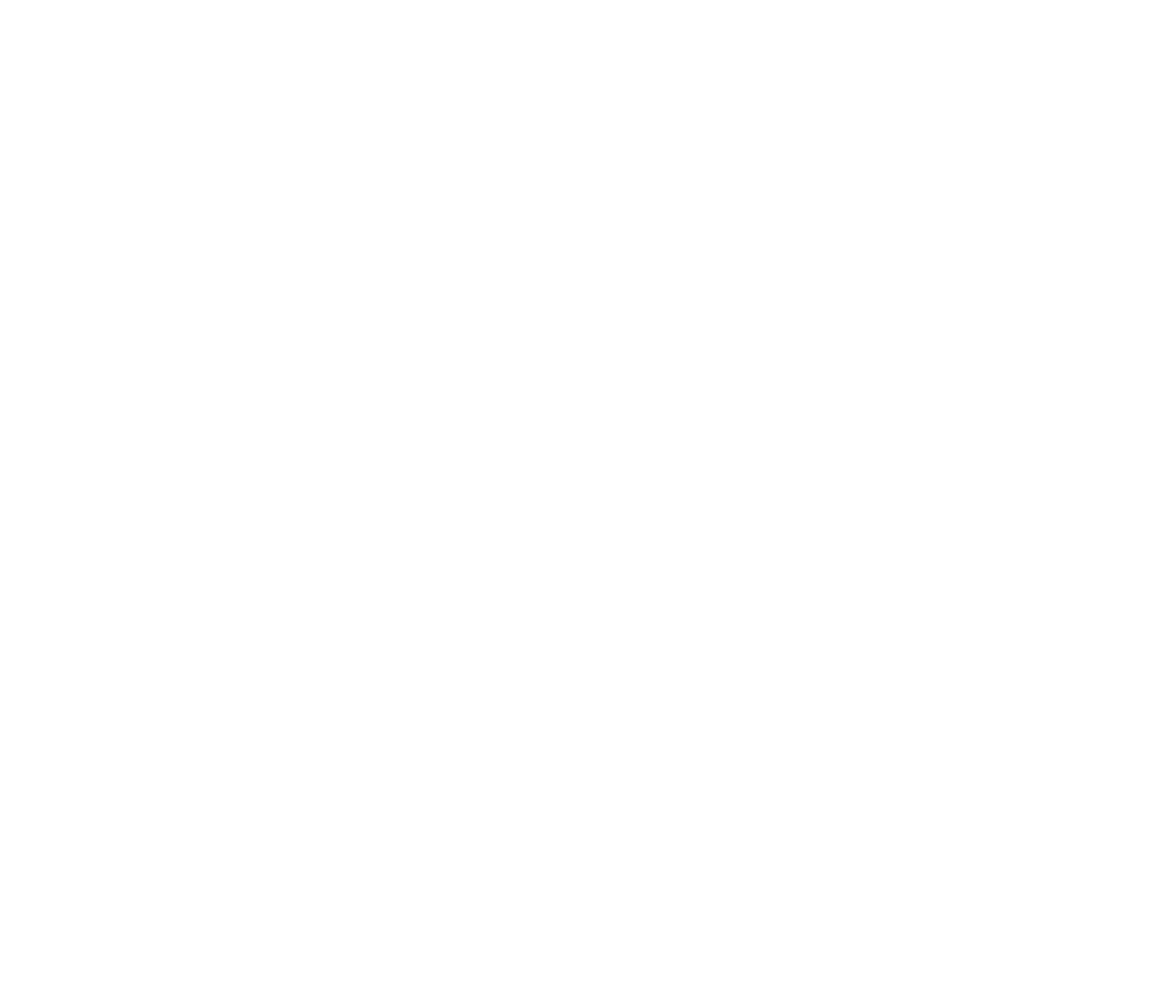
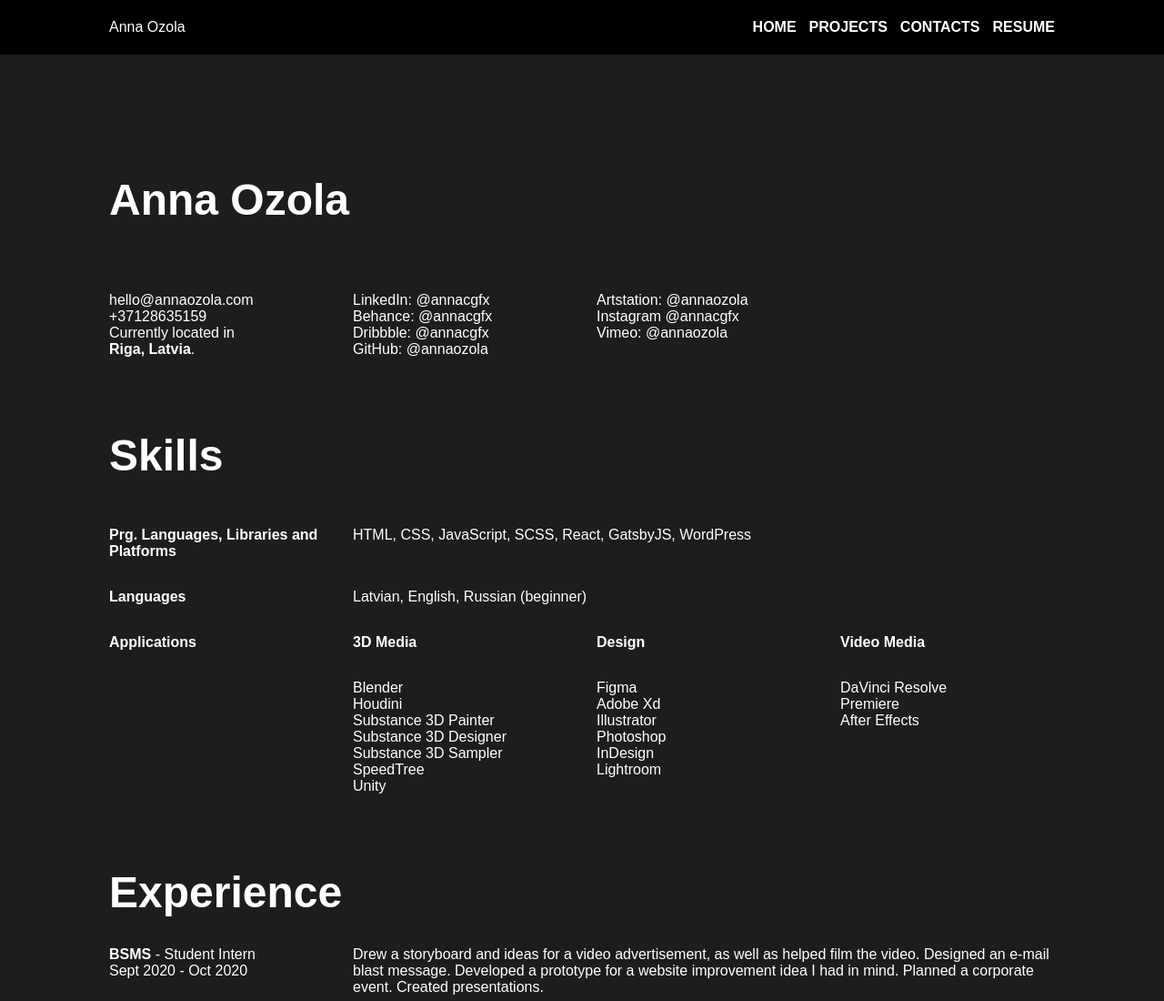
Before and after one commit to annaozola/portfolio, a Gatsby site: page /resume in a window 1280 px wide. Before the commit this address had no page. Shown: the top 1100 px of the page at 91% size. Before the commit the page ends 800 px from the top, so only its background shows below. Built offline with nearby package versions, Linux system fonts and the light colour scheme; Gatsby itself is replaced by a stand-in of ours.

Commit message:
Added Resume page. Started styling.

```diff
--- a/src/components/Navbar.js
+++ b/src/components/Navbar.js
@@ -22,7 +22,7 @@
                 <Link to="/">Home</Link>
                 <Link to="/projects">Projects</Link>
                 <Link to="/">Contacts</Link>
-                <Link to="/">Resume</Link>
+                <Link to="/resume">Resume</Link>
             </div>
           </div>
       </nav>
--- /dev/null
+++ b/src/components/Resumecomp.js
@@ -0,0 +1,92 @@
+import React from 'react'
+import '../styles/global.scss'
+import '../styles/resume.scss'
+
+export default function Resumecomp() {
+  return (
+    <section className="resume">
+        <div className="grid">
+            <div className="header">
+                <h1>Anna Ozola</h1>
+            </div>
+        </div>
+        <div className="grid info">
+            <div className="info__contacts">
+                <p>hello@annaozola.com <br />+37128635159 <br />Currently located in <br /><span>Riga, Latvia</span>.</p>
+            </div>
+            <div className="info__socials__one">
+                <ul>
+                    <li>LinkedIn: @annacgfx</li>
+                    <li>Behance: @annacgfx</li>
+                    <li>Dribbble: @annacgfx</li>
+                    <li>GitHub: @annaozola</li>
+                </ul>
+            </div>
+            <div className="info__socials__two">
+                <ul>
+                    <li>Artstation: @annaozola</li>
+                    <li>Instagram @annacgfx</li>
+                    <li>Vimeo: @annaozola</li>
+                </ul>
+            </div>
+        </div>
+        <div className="grid skills">
+            <div className="skills__header">
+                <h1>Skills</h1>
+            </div>
+            <div className="skills__prglng__one"><h6>Prg. Languages, Libraries and Platforms</h6></div>
+            <div className="skills__prglng__two"><p>HTML, CSS, JavaScript, SCSS, React, GatsbyJS, WordPress</p></div>
+            <div className="skills__lang__one"><h6>Languages</h6></div>
+            <div className="skills__lang__two"><p>Latvian, English, Russian (beginner)</p></div>
+            <div className="skills__apps__headings__one"><h6>Applications</h6></div>
+            <div className="skills__apps__headings__two"><h6>3D Media</h6></div>
+            <div className="skills__apps__headings__three"><h6>Design</h6></div>
+            <div className="skills__apps__headings__four"><h6>Video Media</h6></div>
+            <div className="skills__apps__content__one">
+                <ul>
+                    <li>Blender</li>
+                    <li>Houdini</li>
+                    <li>Substance 3D Painter</li>
+                    <li>Substance 3D Designer</li>
+                    <li>Substance 3D Sampler</li>
+                    <li>SpeedTree</li>
+                    <li>Unity</li>
+                </ul>
+            </div>
+            <div className="skills__apps__content__two">
+                <ul>
+                    <li>Figma</li>
+                    <li>Adobe Xd</li>
+                    <li>Illustrator</li>
+                    <li>Photoshop</li>
+                    <li>InDesign</li>
+                    <li>Lightroom</li>
+                </ul>
+            </div>
+            <div className="skills__apps__content__three">
+                <ul>
+                    <li>DaVinci Resolve</li>
+                    <li>Premiere</li>
+                    <li>After Effects</li>
+                </ul>
+            </div>
+        </div>
+        <div className="grid experience">
+            <div className="experience__header">
+                <h1>Experience</h1>
+            </div>
+            <div className="experience__one"><p><span>BSMS</span> - Student Intern <br />Sept 2020 - Oct 2020</p></div>
+            <div className="experience__two"><p>Drew a storyboard and ideas for a video advertisement, as well as helped film the video. Designed an e-mail blast message. Developed a prototype for a website improvement idea I had in mind. Planned a corporate event. Created presentations.</p></div>
+            <div className="experience__one"><p><span>PickleHosting</span> - Technician <br />May 2015 - Sep 2015</p></div>
+            <div className="experience__two"><p>Fixed issues related to Minecraft servers, domains and hosting. Replied to clients tickets.</p></div>
+        </div>
+        <div className="grid education">
+            <div className="education__header">
+                <h1>Education</h1>
+            </div>
+            <div className="education__one"><p><span>Riga Art and Media School</span> <br />Multimedia Design Specialist <br />Web Designer <br />Sep 2017 - Jul 2021</p></div>
+            <div className="education__two"><p>Received certification <span>Multimedia Design Specialist</span> from International Education Society (IES). For my final project, I designed and developed a website for an architecture firm "Kroks" and got a perfect mark of 10/10.</p></div>
+        </div>
+    </section>
+  )
+}
--- /dev/null
+++ b/src/pages/resume.js
@@ -0,0 +1,93 @@
+import React from 'react'
+import Layout from '../components/Layout'
+import Wrapper from '../components/Wrapper'
+import Resumecomp from '../components/Resumecomp'
+
+export default function Resume() {
+  return (
+    <Layout>
+      <Wrapper>
+        <Resumecomp />
+        {/* <section className={styles.resume}>
+          <div className={styles.grid}>
+            <div className={styles.header}>
+              <div className={styles.header__flex}>
+                <h1>Anna Ozola</h1>
+                <button className="btn">Download PDF</button>
+              </div>
+            </div>
+          </div>
+          <div className={styles.info}>
+            <div className={styles.grid}>
+                <div className={styles.info__contacts}>
+                    <p>hello@annaozola.com <br />+371 28635159 <br />Currently located in <br /><span>Riga, Latvia</span>.</p>
+                </div>
+              <div className={styles.info__socials__one}>
+                <ul>
+                    <li>LinkedIn: @annacgfx</li>
+                    <li>Behance: @annacgfx</li>
+                    <li>Dribbble: @annacgfx</li>
+                    <li>GitHub: @annaozola</li>
+                </ul>
+              </div>
+              <div className={styles.info__socials__two}>
+                <ul>
+                    <li>Artstation: @annaozola</li>
+                    <li>Instagram: @annacgfx</li>
+                    <li>Vimeo: @annaozola</li>
+                </ul>
+              </div>
+            </div>
+          </div>
+          <div className={styles.skills}>
+            <div className={styles.grid}>
+              <div className={styles.skills__header}>
+                <h1>Skills</h1>
+              </div>
+            </div>
+            <div className={{...styles.grid, ...styles.gridpadding}}>
+              <div className={styles.skills__one}><h6>Prg. Langauges, Libraries and Platforms</h6></div>
+              <div className={styles.skills__two}><p>HTML, CSS, JavaScript, SCSS, React, GatsbyJS, WordPress.</p></div>
+            </div>
+            <div className={styles.grid}>
+              <div className={styles.skills__three}><h6>Languages</h6></div>
+              <div className={styles.skills__four}><p>Latvian, English, Russian (beginner).</p></div>
+            </div>
+              <div className={styles.skills__five}><h6>Applications</h6></div>
+              <div className={styles.skills__six}><h6>3D Media</h6></div>
+              <div className={styles.skills__seven}><h6>Design</h6></div>
+              <div className={styles.skills__eight}><h6>Video Media</h6></div>
+              <div className={styles.skills__nine}>
+                <ul>
+                  <li>Blender</li>
+                  <li>Houdini</li>
+                  <li>Substance 3D Painter</li>
+                  <li>Substance 3D Designer</li>
+                  <li>Substance 3D Sampler</li>
+                  <li>SpeedTree</li>
+                  <li>Unity</li>
+                </ul>
+              </div>
+              <div className={styles.skills__ten}>
+                <ul>
+                  <li>Figma</li>
+                  <li>Adobe Xd</li>
+                  <li>Illustrator</li>
+                  <li>Photoshop</li>
+                  <li>InDesign</li>
+                  <li>Lightroom</li>
+                </ul>
+              </div>
+              <div className={styles.skills__eleven}>
+                <ul>
+                  <li>DaVinci Resolve</li>
+                  <li>Premiere</li>
+                  <li>After Effects</li>
+                </ul>
+              </div>
+          </div>
+        </section> */}
+      </Wrapper>
+    </Layout>
+  )
+}
--- a/src/styles/global.scss
+++ b/src/styles/global.scss
@@ -68,15 +68,47 @@
     color: $white;
     font-family: $mainfont;
     font-size: 1rem;
-    font-weight: 400;
-    padding: 0;
-    margin: 0;
+    font-weight: 800;
 }
 
 p {
     color: $white;
     font-family: $mainfont;
     font-size: 1rem;
+}
+
+ul {
+    list-style-type: none;
+    color: $white;
+    font-family: $mainfont;
+    font-size: 1rem;
+    font-weight: 400;
+}
+
+// Reset defaults
+ul, p, h1, h2, h3, h4, h5, h6 {
+    padding: 0;
+    margin: 0;
+}
+
+// Buttons
+.btn {
+    color: $white;
+    font-family: $mainfont;
+    font-size: 1rem;
+    font-weight: 600;
+    background-color: transparent;
+    background: no-repeat;
+    text-transform: uppercase;
+    border: 1px solid $green;
+    border-radius: 4px;
+    padding: 12px 18px;
+    cursor: pointer;
+    overflow: hidden;
+
+    &:hover {
+        background-color: rgba($green, 0.14);
+    }
 }
 
 // Links
@@ -297,7 +329,7 @@
     }
 }
 
-@media (max-width: 768px) {
+@media (max-width: 768px) { // edit later
 }
 
 //v2
--- a/src/styles/projects.module.scss
+++ b/src/styles/projects.module.scss
@@ -1,5 +1,5 @@
 // Header
-.projects .header h1 {
+.projects .header {
     padding: 8.25rem 0rem 4.625rem 0rem;
 }
 
--- /dev/null
+++ b/src/styles/resume.scss
@@ -0,0 +1,145 @@
+// Resume
+.resume {
+    .header {
+        grid-column: 1/5;
+        padding: 8.25em 0 4.625em 0;
+
+        &__flex {
+            display: flex;
+            justify-content: space-between;
+        }
+    }
+
+    .info {
+        padding: 0 0 5em 0; //configure later
+
+        &__contacts {
+            grid-column: 1/2;
+
+            span {
+                font-weight: 800;
+            }
+        }
+
+        &__socials {
+            &__one {
+                grid-column: 2/3;
+            }
+            &__two {
+                grid-column: 3/5;
+            }
+        }
+    }
+
+    .skills {
+        padding: 0 0 5em 0; // configure later
+
+        &__header {
+            padding: 0 0 1.2em 0; // configure later
+            grid-column: 1/5;
+        }
+
+        &__prglng {
+            &__one {
+                grid-column: 1/2;
+            }
+
+            &__two {
+                grid-column: 2/5;
+            }
+        }
+
+        &__lang {
+            &__one {
+                grid-column: 1/2;
+            }
+
+            &__two {
+                grid-column: 2/5;
+            }
+        }
+
+        &__apps {
+            &__headings {
+
+                &__one {
+                    grid-column: 1/2;
+                }
+
+                &__two {
+                    grid-column: 2/3;
+                }
+
+                &__three {
+                    grid-column: 3/4;
+                }
+
+                &__five {
+                    grid-column: 4/5;
+                }
+            }
+
+            &__content {
+                &__one {
+                    grid-column: 2/3;
+                }
+
+                &__two {
+                    grid-column: 3/4;
+                }
+
+                &__three {
+                    grid-column: 4/5;
+                }
+            }
+        }
+    }
+
+    .experience {
+        padding: 0 0 5em 0; // configure later
+
+        span {
+            font-weight: 800;
+        }
+
+        &__header {
+            grid-column: 1/5;
+        }
+
+        &__one {
+            grid-column: 1/2;
+        }
+
+        &__two {
+            grid-column: 2/5;
+        }
+    }
+
+    .education {
+        padding: 0 0 8.25em 0; // configure later
+
+        span {
+            font-weight: 800;
+        }
+
+        &__header {
+            grid-column: 1/5;
+        }
+
+        &__one {
+            grid-column: 1/2;
+        }
+
+        &__two {
+            grid-column: 2/5;
+        }
+    }
+}
+
+.grid {
+    display: grid;
+    grid-template-columns: repeat(4, 1fr);
+    margin: 0 auto;
+    grid-gap: 2em;
+    position: relative;
+}
```
